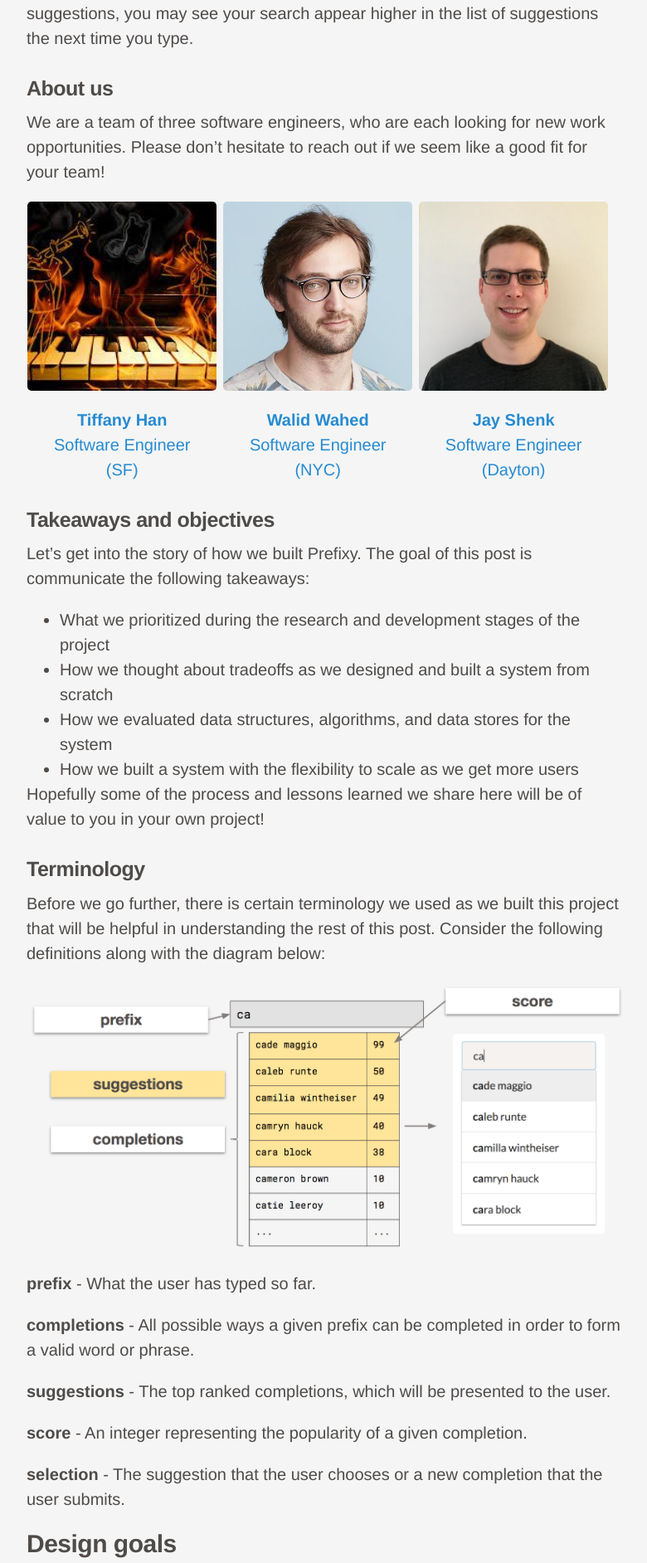
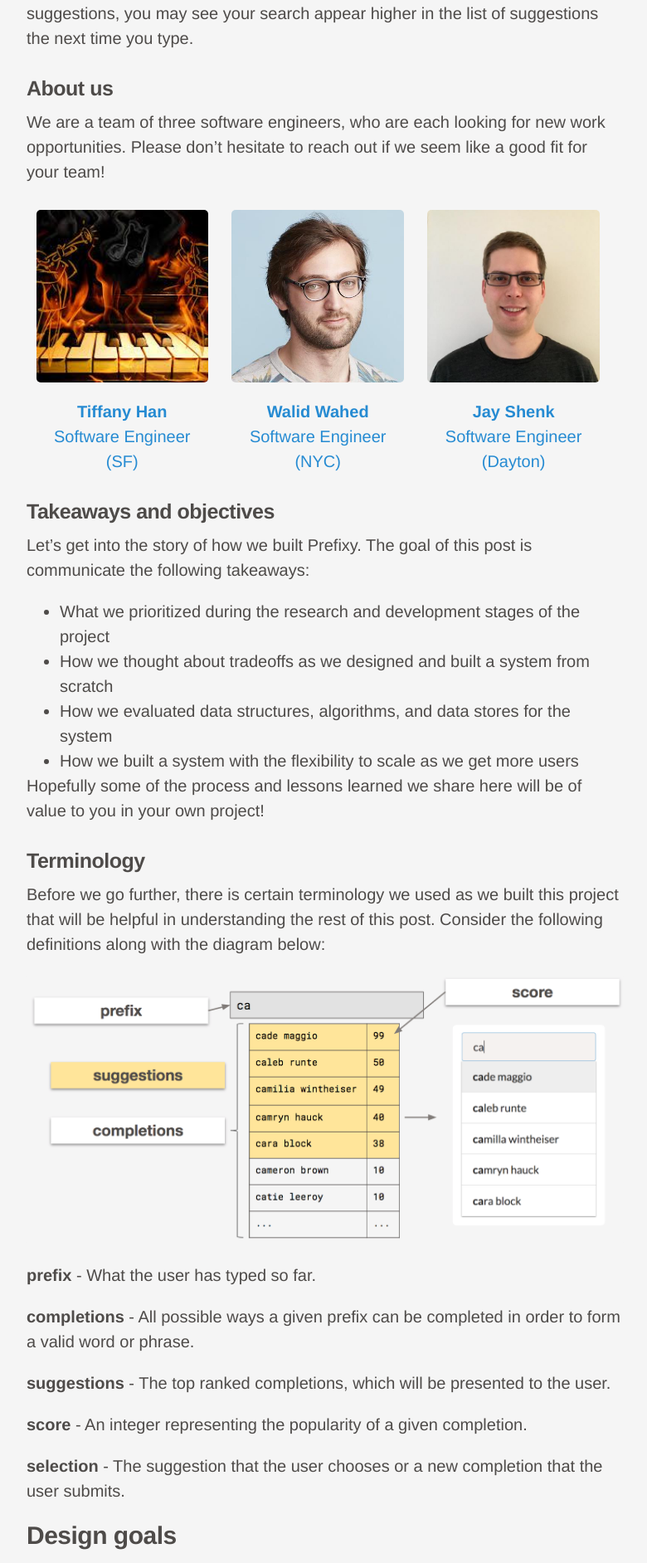
Before and after one commit to prefixy/prefixy.github.io, a Jekyll site: the page built from index.html, in a window 1280 px wide. Shown: the part 2408-4292 px from the top of the page at 83% size, without its empty margins (248-1028 px from the left). Built offline with Jekyll 4.4.1, drawn with Linux system fonts in a browser that asks for light colours; the list of posts is cut into pages by our own code.

Commit message:
adjust team image white space

```diff
--- a/public/css/custom.css
+++ b/public/css/custom.css
@@ -11,7 +11,7 @@
 }
 
 .team-member figure {
-  margin: .5%;
+  margin: 5%;
 }
 
 .team img {
```
Also changed, not shown: 2 other files.
